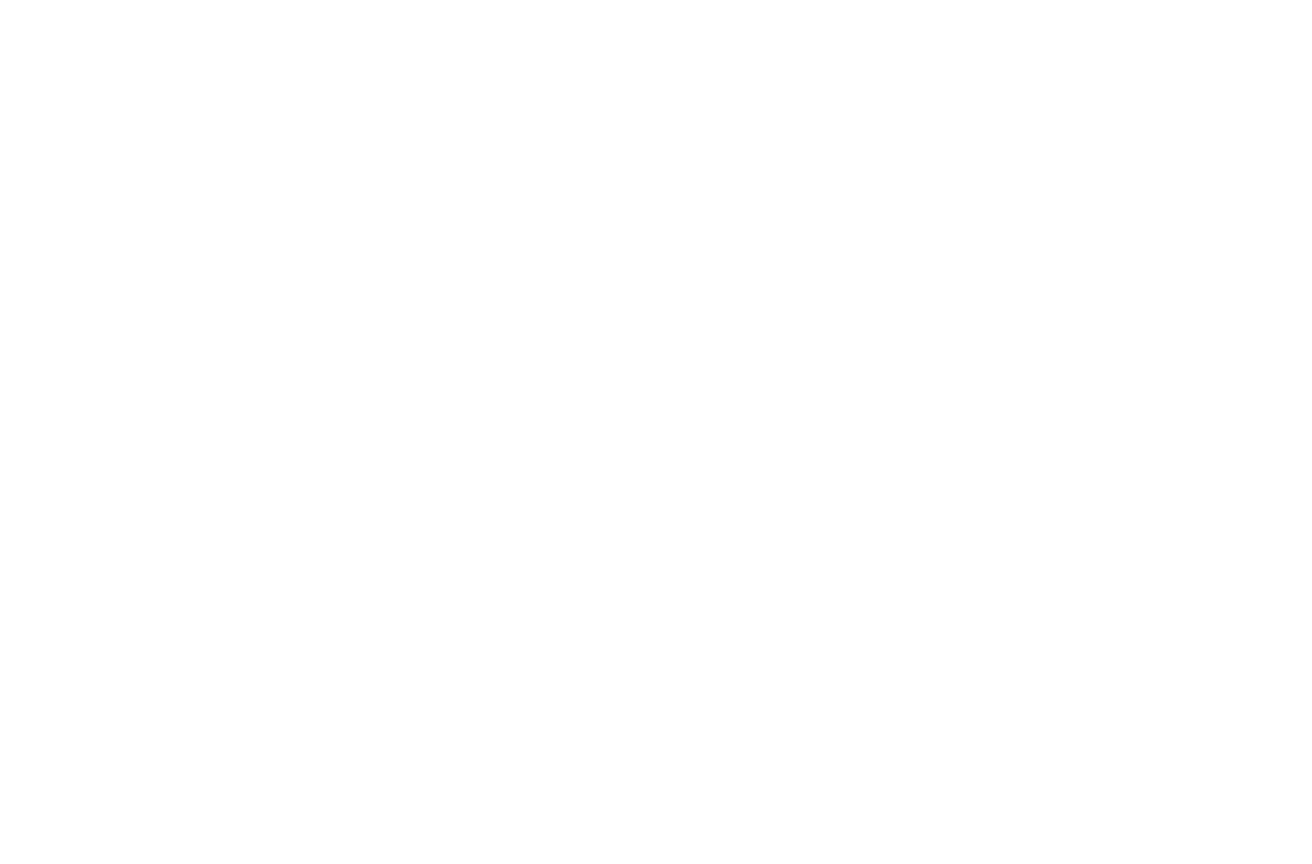
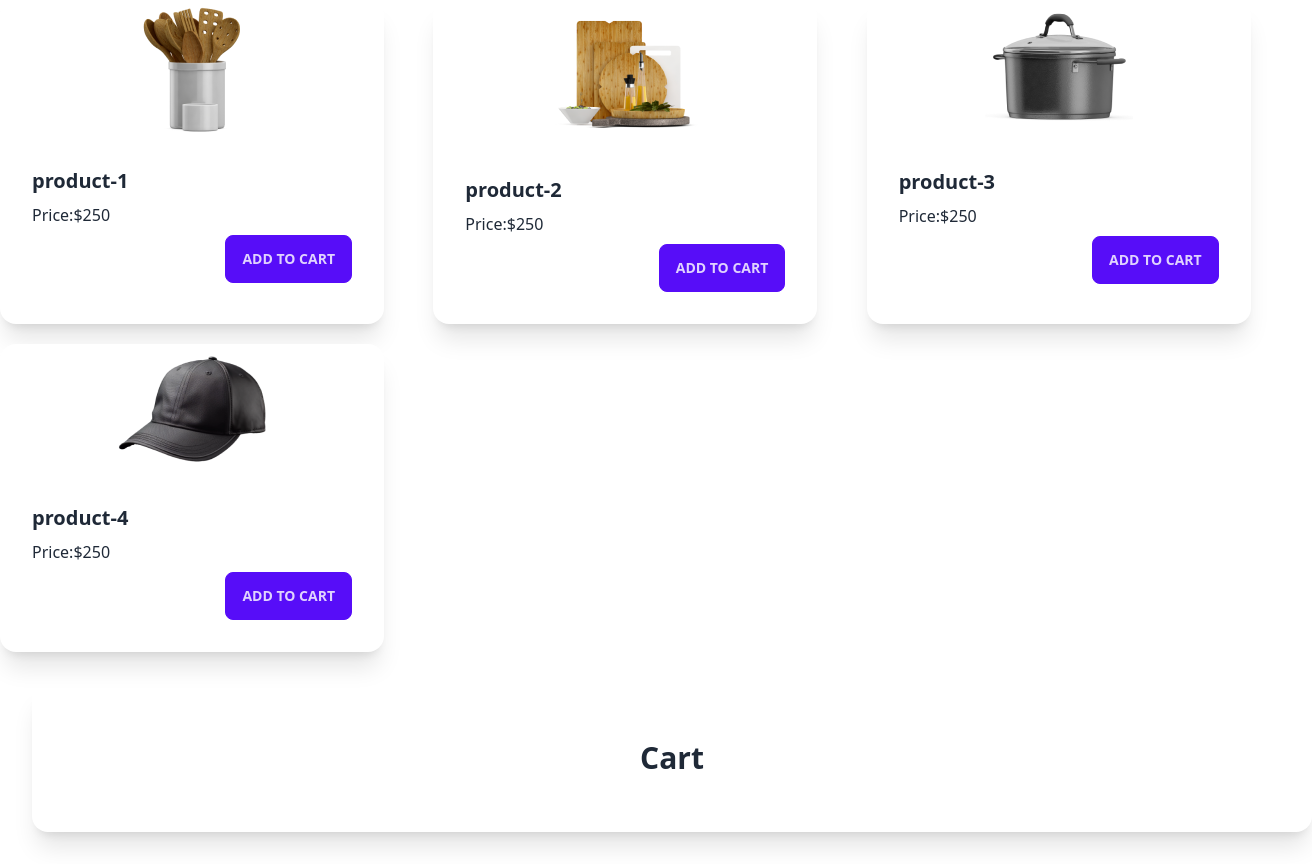
Before and after one commit to Shadman352126/SHOPPINGCART, a plain HTML site: page index.html in a window 1280 px wide. Shown: the whole page, 1312 px wide, since content can reach past the window. Before the commit the page ends 800 px from the top, so only its background shows below. Drawn offline with nearby package versions, Linux system fonts and the light colour scheme.

Commit message:
cart is not proparly done

```diff
--- a/index.html
+++ b/index.html
@@ -4,6 +4,83 @@
     <meta charset="UTF-8" />
     <meta name="viewport" content="width=device-width, initial-scale=1.0" />
     <title>Shopping Mall</title>
+    <link
+      href="https://cdn.jsdelivr.net/npm/daisyui@3.6.4/dist/full.css"
+      rel="stylesheet"
+      type="text/css"
+    />
+    <script src="https://cdn.tailwindcss.com"></script>
   </head>
-  <body></body>
+  <body class="container mx-auto">
+    <main>
+      <div class="grid grid-cols-1 md:grid-cols-2 lg:grid-cols-3 gap-5">
+        <div class="card w-96 bg-base-100 shadow-xl">
+          <figure>
+            <img src="images/prod1.png" alt="Shoes" />
+          </figure>
+          <div class="card-body">
+            <h2 id="addCard" class="card-title">product-1</h2>
+            <h3><span>Price:</span><span id="itemPrice" class="item-price">$250</span></h3>
+            <div class="card-actions justify-end">
+              <button onclick="addToCart()" class="btn btn-primary">
+                Add To Cart
+              </button>
+            </div>
+          </div>
+        </div>
+        <div class="card w-96 bg-base-100 shadow-xl">
+          <figure>
+            <img src="images/prod2.png" alt="Shoes" />
+          </figure>
+          <div class="card-body">
+            <h2 id="addCard1" class="card-title">product-2</h2>
+            <h3><span>Price:</span><span id="itemPrice1" class="item-price">$250</span></h3>
+            <div class="card-actions justify-end">
+              <button onclick="addToCart()" class="btn btn-primary">
+                Add To Cart
+              </button>
+            </div>
+          </div>
+        </div>
+        <div class="card w-96 bg-base-100 shadow-xl">
+          <figure>
+            <img src="images/prod3.png" alt="Shoes" />
+          </figure>
+          <div class="card-body">
+            <h2 id="addCard2" class="card-title">product-3</h2>
+            <h3><span>Price:</span><span id="itemPrice2" class="item-price">$250</span></h3>
+            <div class="card-actions justify-end">
+              <button onclick="addToCart()" class="btn btn-primary">
+                Add To Cart
+              </button>
+            </div>
+          </div>
+        </div>
+        <div class="card w-96 bg-base-100 shadow-xl product-card">
+          <figure>
+            <img src="images/prod4.png" alt="Shoes" />
+          </figure>
+          <div class="card-body">
+            <h2 id="addCard3" class="card-title">product-4</h2>
+            <h3>
+              <span>Price:</span
+              ><span id="itemPrice3" class="item-price">$250</span>
+            </h3>
+            <div class="card-actions justify-end">
+              <button onclick="addToCart()" class="btn btn-primary">
+                Add To Cart
+              </button>
+            </div>
+          </div>
+        </div>
+      </div>
+       <!-- Cart -->
+       <div class="card w-full bg-base-500 shadow-xl text-center p-6 m-8">
+          <div class="m-8 text-center">
+            <h2 class="font-bold text-3xl">Cart</h2>
+            <ul id="item-Card"></ul>
+          </div>
+    </main>
+    <script src="js/script.js"></script>
+  </body>
 </html>
--- /dev/null
+++ b/js/script.js
@@ -0,0 +1,30 @@
+const addProductToCart = (event) => {
+  if (event.target.classList.contains("add-to-cart")) {
+    const productCard = event.target.closest(".product-card");
+    const productName = productCard.querySelector(".card-title").innerText;
+    const productPrice = productCard.querySelector(".item-price").innerText;
+    addToCart(productName, productPrice);
+  }
+};
+
+const addToCart = (productName, productPrice) => {
+  const ul = document.getElementById("item-Card");
+  const li = document.createElement("li");
+  li.innerText = `${productName} : ${productPrice}`;
+  const removeButton = document.createElement("button");
+  removeButton.innerText = "Remove";
+  removeButton.classList.add("btn-error", "rounded-lg", "py-2", "px-4");
+  li.appendChild(removeButton);
+  ul.appendChild(li);
+};
+
+const removeFromCart = (event) => {
+  if (event.target.classList.contains("btn-error")) {
+    const li = event.target.closest("li");
+    const productName = li.dataset.productName;
+    li.remove();
+  }
+};
+
+document.addEventListener("click", addProductToCart);
+document.addEventListener("click", removeFromCart);
```
Also changed, not shown: images/Summer 1.png (added), images/congo.png (added), images/prod1.png (added), images/prod2.png (added), images/prod3.png (added), images/prod4.png (added), images/prod5.png (added), images/prod6.png (added), images/prod7.png (added), images/prod8.png (added), images/prod9.png (added).
